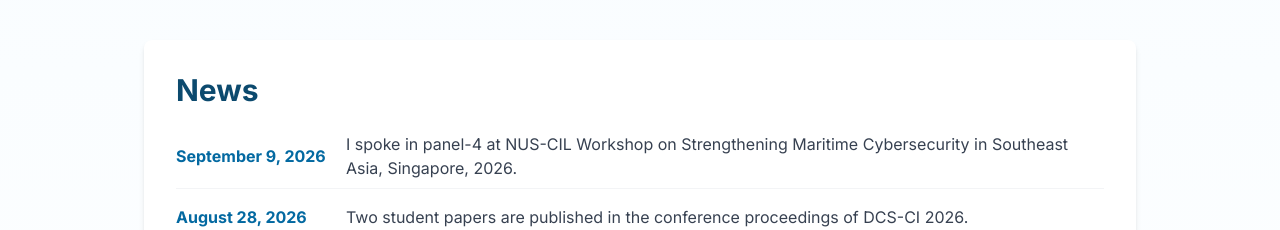
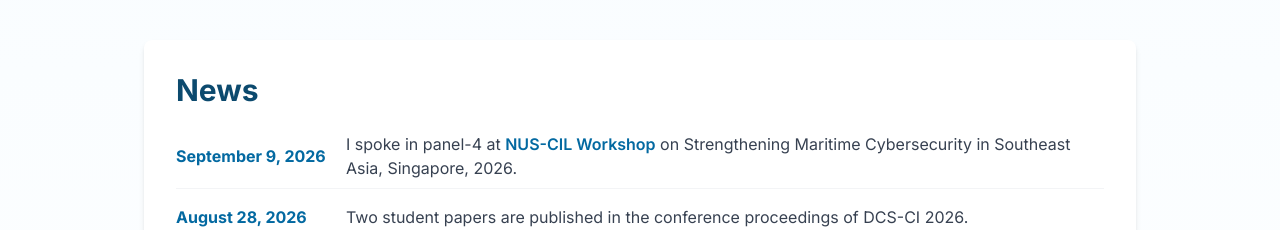
Before and after one commit to drawaisyousaf/drawaisyousaf.github.io, a Next.js app: page / in a window 1280 px wide. Shown: the part 1300-1530 px from the top of the page. Built offline with nearby package versions, Linux system fonts and the light colour scheme.

Commit message:
Update page.tsx
One URL is added under news

```diff
--- a/src/app/page.tsx
+++ b/src/app/page.tsx
@@ -109,7 +109,18 @@ export default function Home() {
 
             <li className="flex flex-col sm:flex-row sm:items-center border-b border-gray-100 pb-2 last:border-0">
               <span className="font-bold text-primary-700 min-w-[170px]">September 9, 2026</span>
-              <span className="text-gray-700">I spoke in panel-4 at NUS-CIL Workshop on Strengthening Maritime Cybersecurity in Southeast Asia, Singapore, 2026.</span>
+              <span className="text-gray-700">
+                I spoke in panel-4 at{" "}
+                <a
+                  href="https://cil.nus.edu.sg/event/strengthening-maritime-cybersecurity-in-southeast-asia-law-industry-and-regional-cooperation/"
+                  target="_blank"
+                  rel="noopener noreferrer"
+                  className="text-primary-700 font-semibold hover:underline"
+                >
+                NUS-CIL Workshop
+                </a>{" "}
+                on Strengthening Maritime Cybersecurity in Southeast Asia, Singapore, 2026.
+              </span>
             </li>
 
             <li className="flex flex-col sm:flex-row sm:items-center border-b border-gray-100 pb-2 last:border-0">
```
